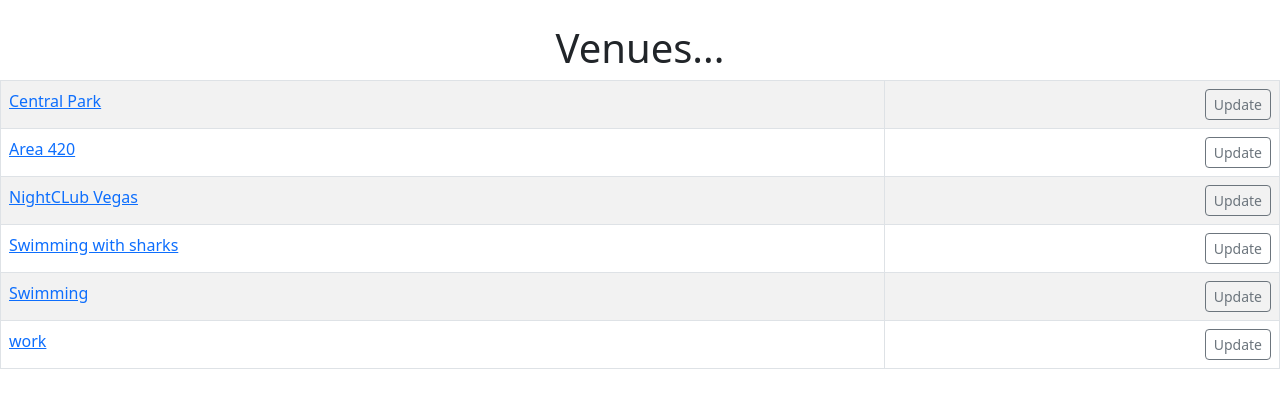
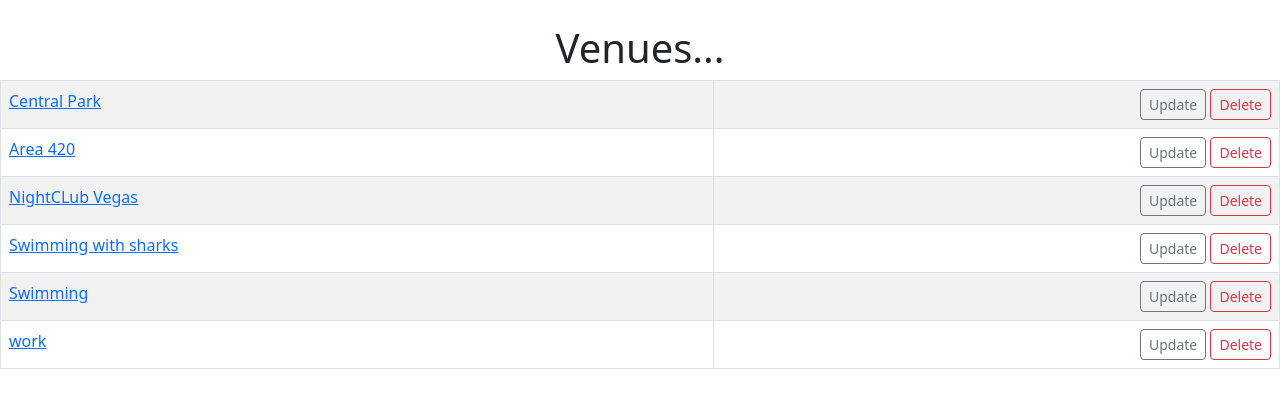
Before and after one commit to Arden27/myclub, a Django app: page /list_venues in a window 1280 px wide. Shown: the part 56-464 px from the top of the page. Run offline with Django 4.2, Linux system fonts and the light colour scheme; data comes from the database, SQL or seed files in the repository; both versions use the stored data as it was after the commit.

Commit message:
added deleting of venues and events

```diff
--- a/events/static/events/dupa.css
+++ b/events/static/events/dupa.css
@@ -1,4 +1,10 @@
 
-    .dupa {
-        padding: 25px;
-    }
+.dupa {
+    padding: 25px;
+}
+
+.no-bullets {
+  list-style-type: none; /* Remove bullets */
+  padding: 0; /* Remove padding */
+  margin: 0; /* Remove margins */
+}
--- a/events/templates/events/event_list.html
+++ b/events/templates/events/event_list.html
@@ -12,7 +12,7 @@
             {{ event.name }}
             </div>
             <div class="card-body">
-                <ul>
+                <ul class="no-bullets">
                     <li><h5 class="card-title"></h5>Venue: {{ event.venue }}</h5></li>
                     <li>Date: {{ event.event_date }}</li>
                     <li>Venue Website: {{ event.venue.web}}</li>
@@ -29,6 +29,7 @@
             </div>
             <div class="card-footer text-muted">
                 <a href="{% url 'update-event' event.id %}" class="btn btn-outline-secondary btn-sm">Update</a>
+                <a href="{% url 'delete-event' event.id %}" class="btn btn-outline-danger btn-sm">Delete</a>
             </div>
         </div>
 
--- a/events/templates/events/venues.html
+++ b/events/templates/events/venues.html
@@ -13,6 +13,7 @@
                 </td>
                 <td align="right">
                     <a href="{% url 'update-venue' venue.id %}" class="btn btn-outline-secondary btn-sm">Update</a>
+                    <a href="{% url 'delete-venue' venue.id %}" class="btn btn-outline-danger btn-sm">Delete</a>
                 </td>
             </tr>
         {% endfor %}
--- a/events/urls.py
+++ b/events/urls.py
@@ -12,4 +12,6 @@ urlpatterns = [
     path('update_venue/<venue_id>', views.update_venue, name='update-venue'),
     path('add_event', views.add_event, name='add-event' ),
     path('update_event/<event_id>', views.update_event, name='update-event'),
+    path('delete_event/<event_id>', views.delete_event, name='delete-event'),
+    path('delete_venue/<venue_id>', views.delete_venue, name='delete-venue'),
 ]
--- a/events/views.py
+++ b/events/views.py
@@ -5,6 +5,16 @@ from datetime import datetime
 from django.http import HttpResponseRedirect
 from .models import Event, Venue
 from .forms import VenueForm, EventForm
+
+def delete_venue(request, venue_id):
+    venue = Venue.objects.get(pk=venue_id)
+    venue.delete()
+    return redirect('list-venues')
+
+def delete_event(request, event_id):
+    event = Event.objects.get(pk=event_id)
+    event.delete()
+    return redirect('list-events')
 
 def update_event(request, event_id):
     event = Event.objects.get(pk=event_id)
```
Also changed, not shown: db.sqlite3.
